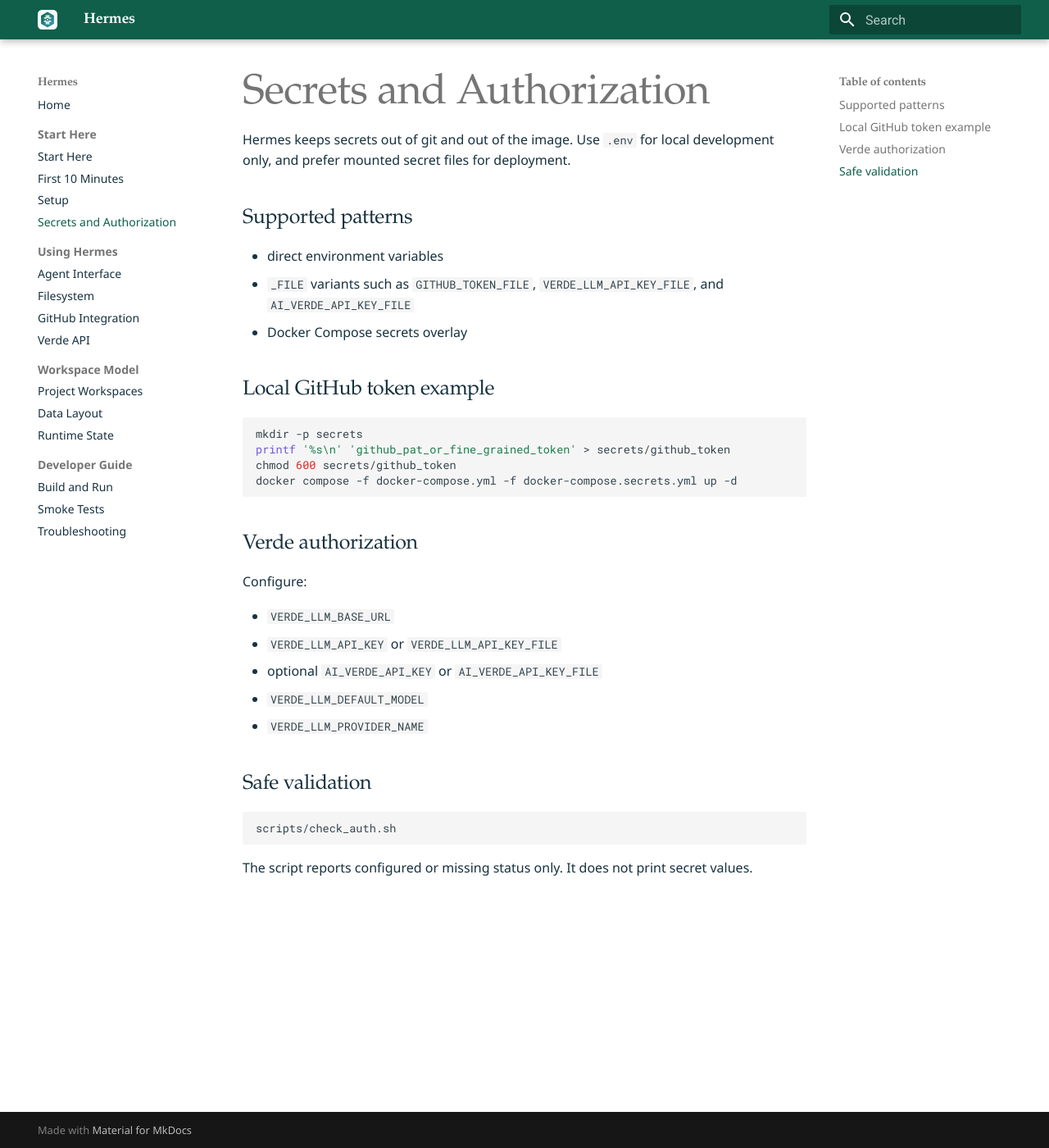
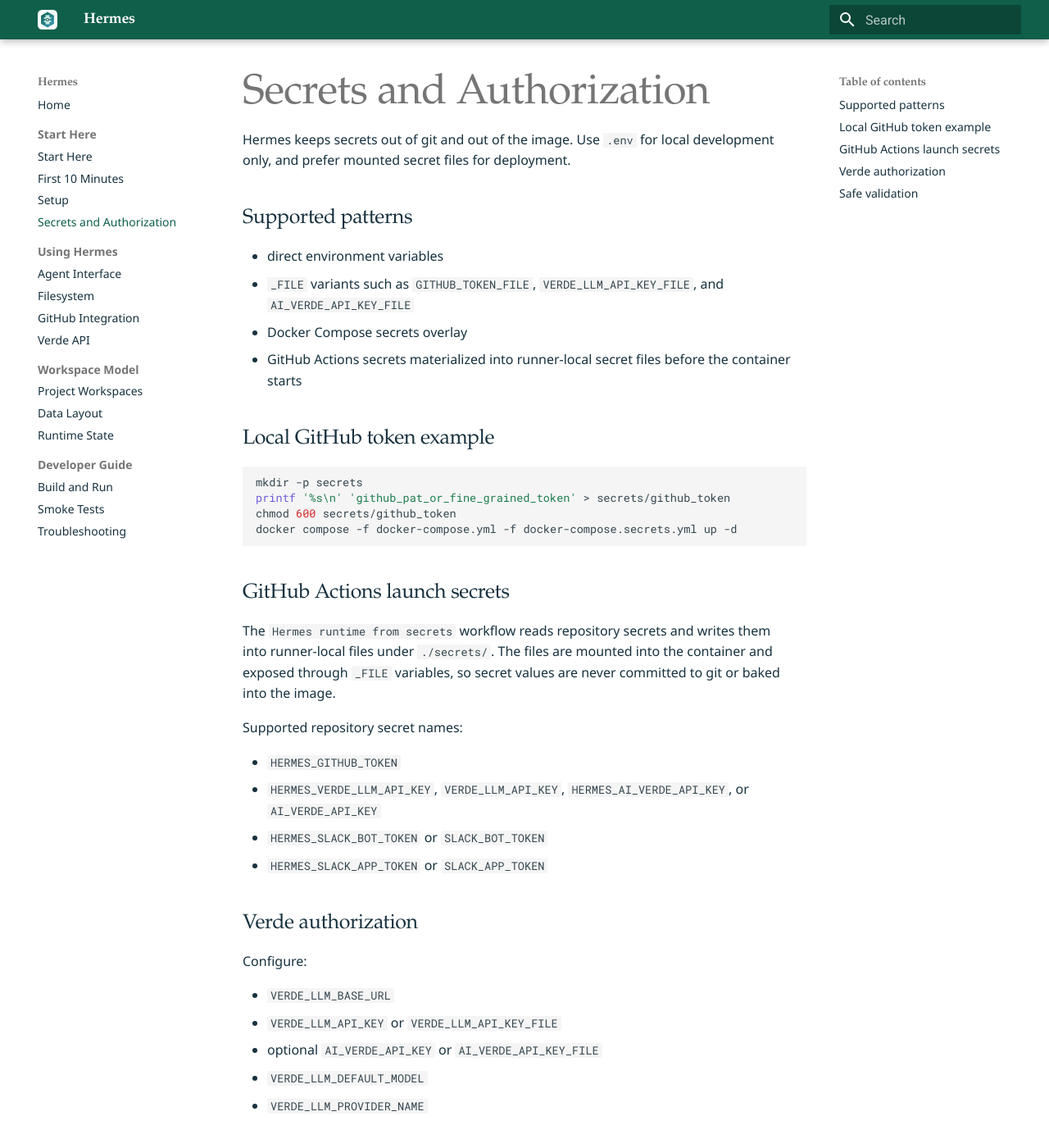
Before and after one commit to CU-ESIIL/hermes_container, an MkDocs documentation site: the page built from docs/security-and-credentials.md, in a window 1280 px wide and 1400 px high. Shown: the whole window at 82% size. Built offline with MkDocs 1.6.1 and Material for MkDocs 9.7.7, drawn with Linux system fonts in a browser that asks for light colours.

````diff
--- a/docs/security-and-credentials.md
+++ b/docs/security-and-credentials.md
@@ -7,6 +7,7 @@ Hermes keeps secrets out of git and out of the image. Use `.env` for local devel
 - direct environment variables
 - `_FILE` variants such as `GITHUB_TOKEN_FILE`, `VERDE_LLM_API_KEY_FILE`, and `AI_VERDE_API_KEY_FILE`
 - Docker Compose secrets overlay
+- GitHub Actions secrets materialized into runner-local secret files before the container starts
 
 ## Local GitHub token example
 
@@ -16,6 +17,17 @@ printf '%s\n' 'github_pat_or_fine_grained_token' > secrets/github_token
 chmod 600 secrets/github_token
 docker compose -f docker-compose.yml -f docker-compose.secrets.yml up -d
 ```
+
+## GitHub Actions launch secrets
+
+The `Hermes runtime from secrets` workflow reads repository secrets and writes them into runner-local files under `./secrets/`. The files are mounted into the container and exposed through `_FILE` variables, so secret values are never committed to git or baked into the image.
+
+Supported repository secret names:
+
+- `HERMES_GITHUB_TOKEN`
+- `HERMES_VERDE_LLM_API_KEY`, `VERDE_LLM_API_KEY`, `HERMES_AI_VERDE_API_KEY`, or `AI_VERDE_API_KEY`
+- `HERMES_SLACK_BOT_TOKEN` or `SLACK_BOT_TOKEN`
+- `HERMES_SLACK_APP_TOKEN` or `SLACK_APP_TOKEN`
 
 ## Verde authorization
 
````
Also changed, not shown: README.md (+3 -3 lines), docker-compose.yml (+18 -6 lines), docker/seed-workspace/AGENTS.md (+4 -1 lines), docker/seed-workspace/MODEL_ASSIGNMENTS.md (+2 -2 lines), docs/model-routing.md (+2 -2 lines), docs/scienceclaw.md (+1 -1 lines), docs/use/template-github-launch.md (+3 -3 lines), 7 other files.
